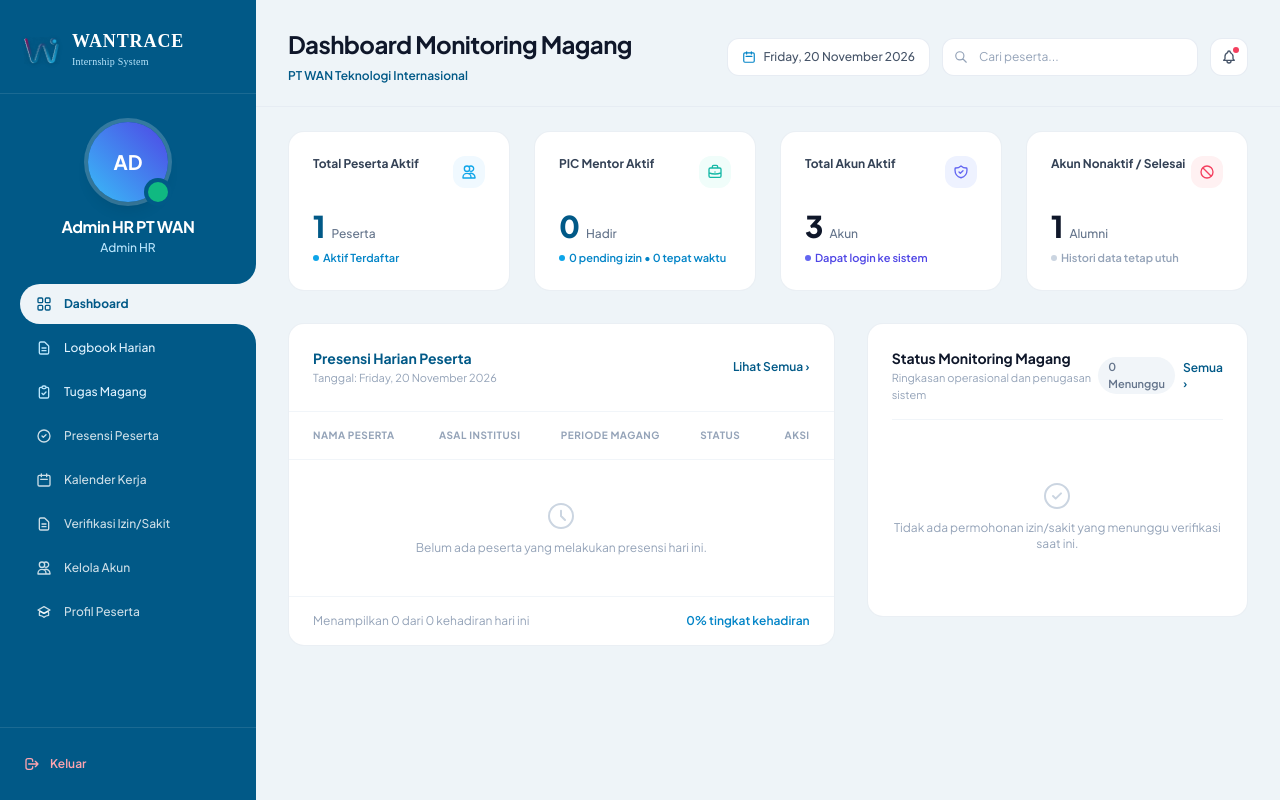
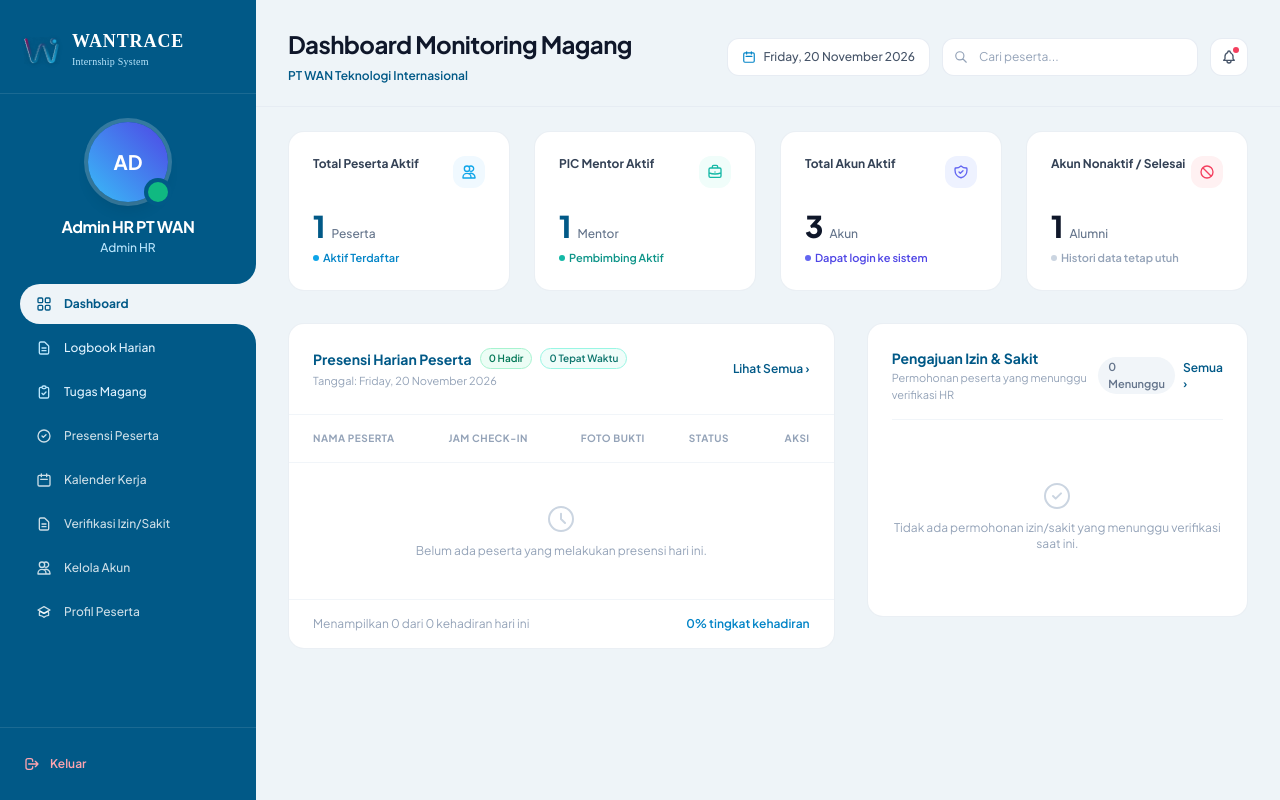
Before and after one commit to NadyaHermaliaPutri/internship-monitoring-system, a Laravel app: page /admin/dashboard in a window 1280 px wide. Run offline with Laravel 12, Linux system fonts and the light colour scheme; a user stored in the database is signed in; data comes from the database, SQL or seed files in the repository; data that the repository does not hold is empty; some libraries are stand-ins or nearby versions; some web fonts are replaced.

Commit message:
fix(dashboard): align admin dashboard card titles and attendance table headers with actual data

```diff
--- a/app/Http/Controllers/DashboardController.php
+++ b/app/Http/Controllers/DashboardController.php
@@ -23,6 +23,8 @@ class DashboardController extends Controller
         $stats = [
             'total_active'   => User::where('is_active', true)->count(),
             'inactive_users' => User::where('is_active', false)->count(),
+            'pic_active'     => User::where('role', 'pic')->where('is_active', true)->count(),
+            'intern_active'  => User::where('role', 'intern')->where('is_active', true)->count(),
         ];
 
         return view('dashboard.admin', compact('adminSummary', 'stats'));
--- a/resources/views/dashboard/admin.blade.php
+++ b/resources/views/dashboard/admin.blade.php
@@ -47,12 +47,12 @@
             </div>
             <div class="mt-5">
                 <div class="flex items-baseline gap-1.5">
-                    <span class="text-2xl sm:text-3xl font-extrabold text-[#015987]">{{ $adminSummary['total_present'] }}</span>
-                    <span class="text-xs text-slate-500 font-medium">Hadir</span>
+                    <span class="text-2xl sm:text-3xl font-extrabold text-[#015987]">{{ $stats['pic_active'] ?? 0 }}</span>
+                    <span class="text-xs text-slate-500 font-medium">Mentor</span>
                 </div>
-                <p class="text-[11px] font-semibold text-sky-600 mt-1.5 flex items-center gap-1">
-                    <span class="w-1.5 h-1.5 rounded-full bg-sky-500"></span>
-                    {{ $adminSummary['pending_leaves_count'] }} pending izin &bull; {{ $adminSummary['on_time_count'] }} tepat waktu
+                <p class="text-[11px] font-semibold text-teal-600 mt-1.5 flex items-center gap-1">
+                    <span class="w-1.5 h-1.5 rounded-full bg-teal-500"></span>
+                    <span>Pembimbing Aktif</span>
                 </p>
             </div>
         </div>
@@ -108,13 +108,26 @@
     <!-- ============================================================== -->
     <div class="grid grid-cols-1 lg:grid-cols-12 gap-8 items-start">
 
-        <!-- KOLOM KIRI (LEBAR 7/12): TABEL PESERTA MAGANG DINAMIS -->
+        <!-- KOLOM KIRI (LEBAR 7/12): TABEL PRESENSI HARIAN PESERTA -->
         <div class="lg:col-span-7 bg-white rounded-2xl border border-slate-200/70 shadow-xs overflow-hidden">
             <!-- Header Kartu -->
-            <div class="p-6 border-b border-slate-100 flex items-center justify-between">
+            <div class="p-6 border-b border-slate-100 flex flex-col sm:flex-row sm:items-center justify-between gap-3">
                 <div>
-                    <h3 class="text-sm font-bold text-[#015987]">Presensi Harian Peserta</h3>
-                    <p class="text-[11px] text-slate-400 mt-0.5">Tanggal: {{ \Carbon\Carbon::parse($adminSummary['date'])->translatedFormat('l, d F Y') }}</p>
+                    <div class="flex flex-wrap items-center gap-2">
+                        <h3 class="text-sm font-bold text-[#015987]">Presensi Harian Peserta</h3>
+                        <span class="inline-flex items-center px-2 py-0.5 rounded-full text-[10px] font-semibold bg-emerald-50 text-emerald-700 border border-emerald-200">
+                            {{ $adminSummary['total_present'] }} Hadir
+                        </span>
+                        <span class="inline-flex items-center px-2 py-0.5 rounded-full text-[10px] font-semibold bg-teal-50 text-teal-700 border border-teal-200">
+                            {{ $adminSummary['on_time_count'] }} Tepat Waktu
+                        </span>
+                        @if(($adminSummary['late_count'] ?? 0) > 0)
+                            <span class="inline-flex items-center px-2 py-0.5 rounded-full text-[10px] font-semibold bg-rose-50 text-rose-700 border border-rose-200">
+                                {{ $adminSummary['late_count'] }} Terlambat
+                            </span>
+                        @endif
+                    </div>
+                    <p class="text-[11px] text-slate-400 mt-1">Tanggal: {{ \Carbon\Carbon::parse($adminSummary['date'])->translatedFormat('l, d F Y') }}</p>
                 </div>
                 <a href="{{ route('admin.attendance.index', ['date' => $adminSummary['date']]) }}" class="text-xs font-semibold text-[#015987] hover:underline flex items-center gap-1">
                     Lihat Semua &rsaquo;
@@ -136,8 +149,8 @@
                     <thead>
                         <tr class="border-b border-slate-100 text-[10px] font-bold text-slate-400 uppercase tracking-wider">
                             <th class="py-4 px-6">Nama Peserta</th>
-                            <th class="py-4 px-5">Asal Institusi</th>
-                            <th class="py-4 px-5">Periode Magang</th>
+                            <th class="py-4 px-5">Jam Check-In</th>
+                            <th class="py-4 px-5 text-center">Foto Bukti</th>
                             <th class="py-4 px-5">Status</th>
                             <th class="py-4 px-6 text-right">Aksi</th>
                         </tr>
@@ -220,13 +233,13 @@
             </div>
         </div>
 
-        <!-- KOLOM KANAN (LEBAR 5/12): STATUS MONITORING & PENUGASAN -->
+        <!-- KOLOM KANAN (LEBAR 5/12): PENGAJUAN IZIN & SAKIT -->
         <div class="lg:col-span-5 bg-white rounded-2xl border border-slate-200/70 shadow-xs p-6 space-y-5">
             <!-- Header Kartu -->
             <div class="flex items-center justify-between pb-4 border-b border-slate-100">
                 <div>
-                    <h3 class="text-sm font-bold text-slate-900">Status Monitoring Magang</h3>
-                    <p class="text-[11px] text-slate-400 mt-0.5">Ringkasan operasional dan penugasan sistem</p>
+                    <h3 class="text-sm font-bold text-[#015987]">Pengajuan Izin &amp; Sakit</h3>
+                    <p class="text-[11px] text-slate-400 mt-0.5">Permohonan peserta yang menunggu verifikasi HR</p>
                 </div>
                 <div class="flex items-center gap-2">
                     <span class="text-[11px] font-semibold {{ $adminSummary['pending_leaves_count'] > 0 ? 'text-rose-500 bg-rose-50' : 'text-slate-500 bg-slate-100' }} px-2.5 py-0.5 rounded-full">
```
Also changed, not shown: tests/Feature/DashboardTest.php (+4 -0 lines).
